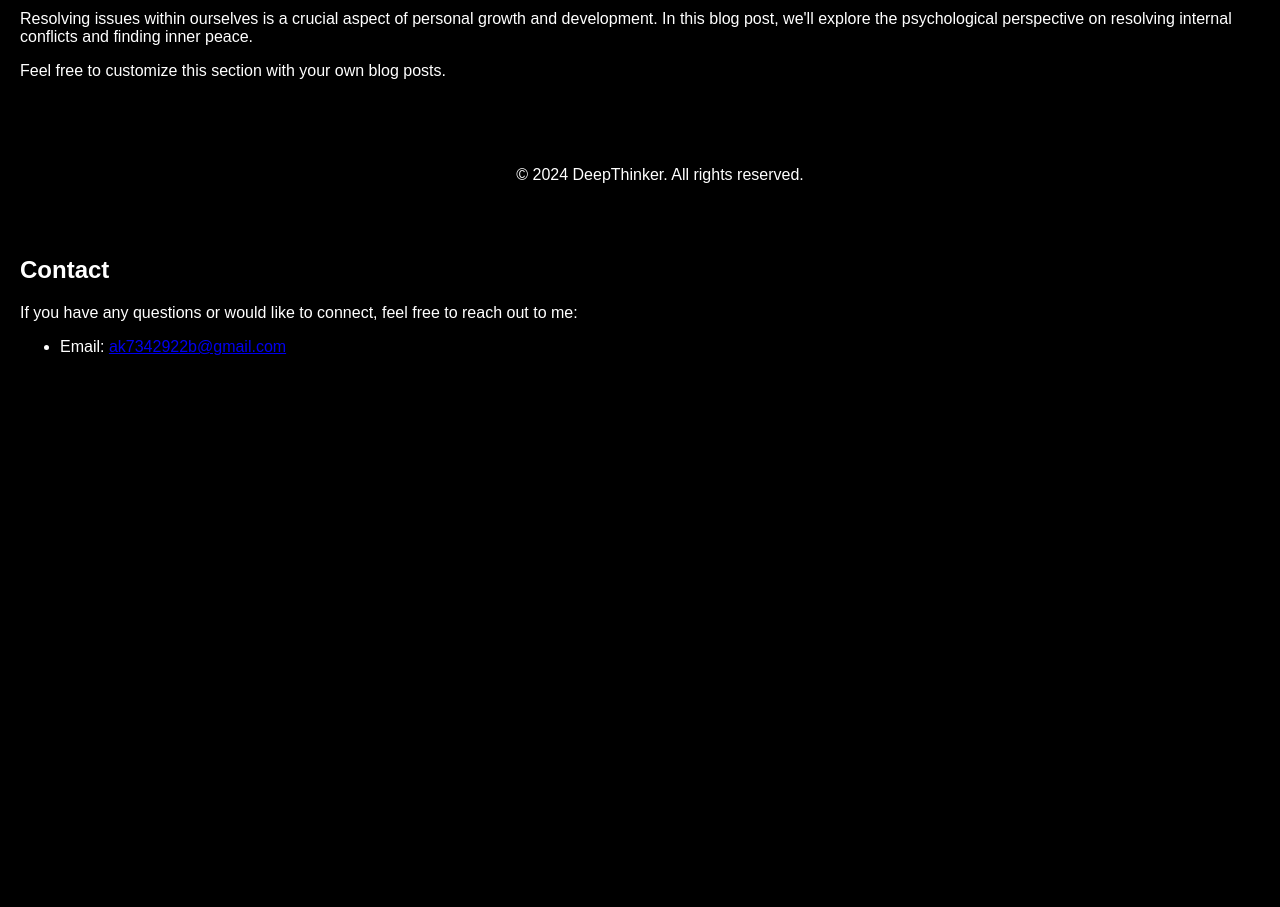
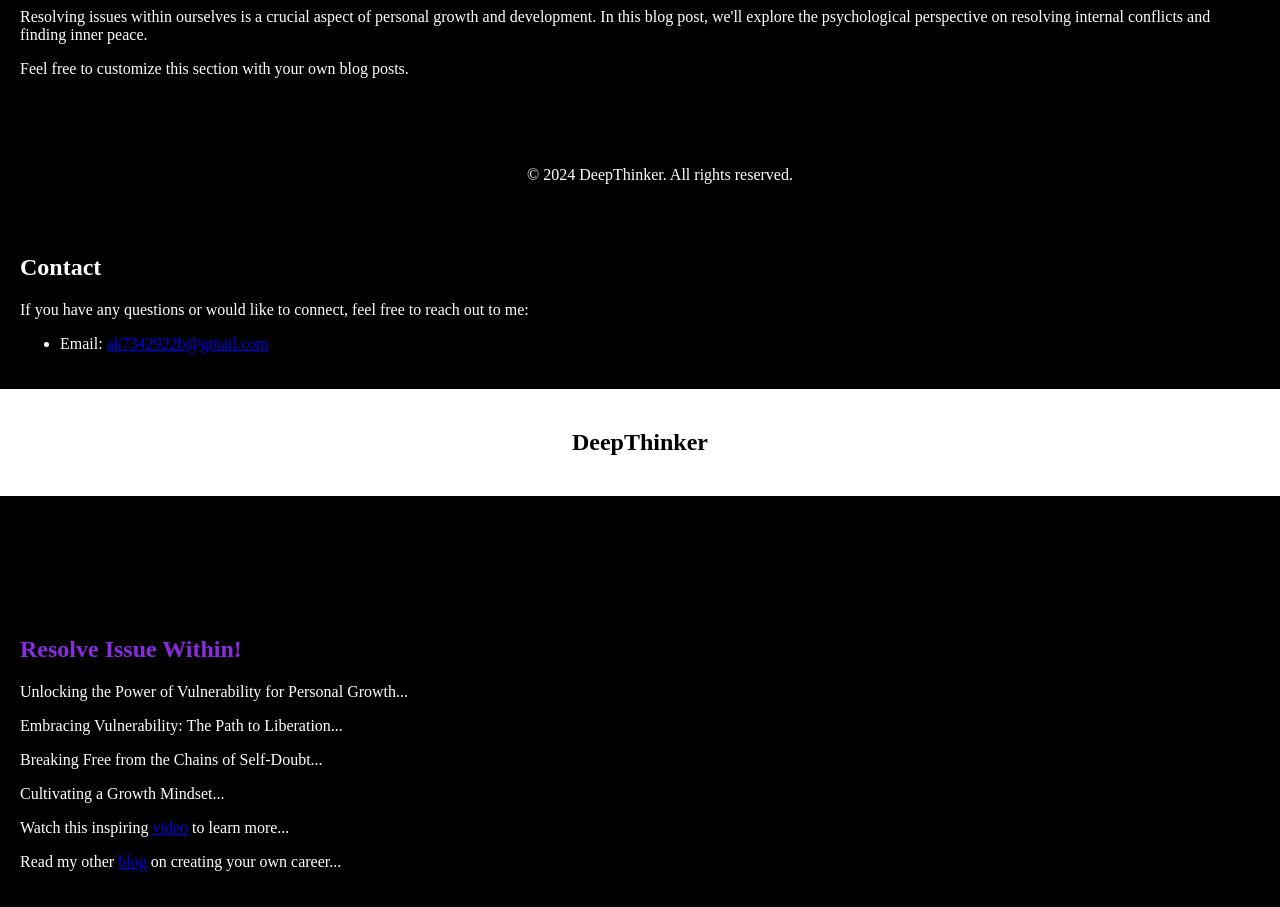
Before and after one commit to Ak73b/resolve.github.io, a plain HTML site: page index.html in a window 1280 px wide. Shown: the part 580-1487 px from the top of the page. Before the commit the page ends 972 px from the top, so only its background shows below. Drawn offline with Linux system fonts and the light colour scheme.

Commit message:
Update index.html

```diff
--- a/index.html
+++ b/index.html
@@ -100,3 +100,54 @@
 </body>
 </html>
 <article>
+ <!DOCTYPE html>
+<html lang="en">
+<head>
+    <meta charset="UTF-8">
+    <meta name="viewport" content="width=device-width, initial-scale=1.0">
+    <title>DeepThinker - Personal Website</title>
+    <style>
+        body {
+            font-family: "Sheriff", serif; /* Font style set to Sheriff */
+        }
+        section.blog-block {
+            background-color: #000; /* Background color */
+            color: #fff; /* Text color */
+            padding: 20px;
+        }
+        h2.blog-title {
+            color: #8a2be2; /* Violet color for heading */
+            font-weight: bold; /* Bold font weight */
+        }
+    </style>
+</head>
+<body>
+
+<header>
+    <h1>DeepThinker</h1>
+    <nav>
+        <a href="#about">About</a>
+        <a href="#blog">Blog</a>
+        <a href="#contact">Contact</a>
+    </nav>
+</header>
+
+<section class="blog-block" id="blog">
+    <h2 class="blog-title">Resolve Issue Within!</h2>
+
+    <!-- Blog content goes here -->
+    <p>Unlocking the Power of Vulnerability for Personal Growth...</p>
+    <p>Embracing Vulnerability: The Path to Liberation...</p>
+    <p>Breaking Free from the Chains of Self-Doubt...</p>
+    <p>Cultivating a Growth Mindset...</p>
+
+    <p>Watch this inspiring <a href="https://youtu.be/dvc81UK4iq8">video</a> to learn more...</p>
+    <p>Read my other <a href="https://thedankoe.com/letters/the-future-of-work-is-play-how-to-create-your-own-career/">blog</a> on creating your own career...</p>
+</section>
+
+<footer>
+    <p>&copy; 2024 DeepThinker. All rights reserved.</p>
+</footer>
+
+</body>
+</html>
```
